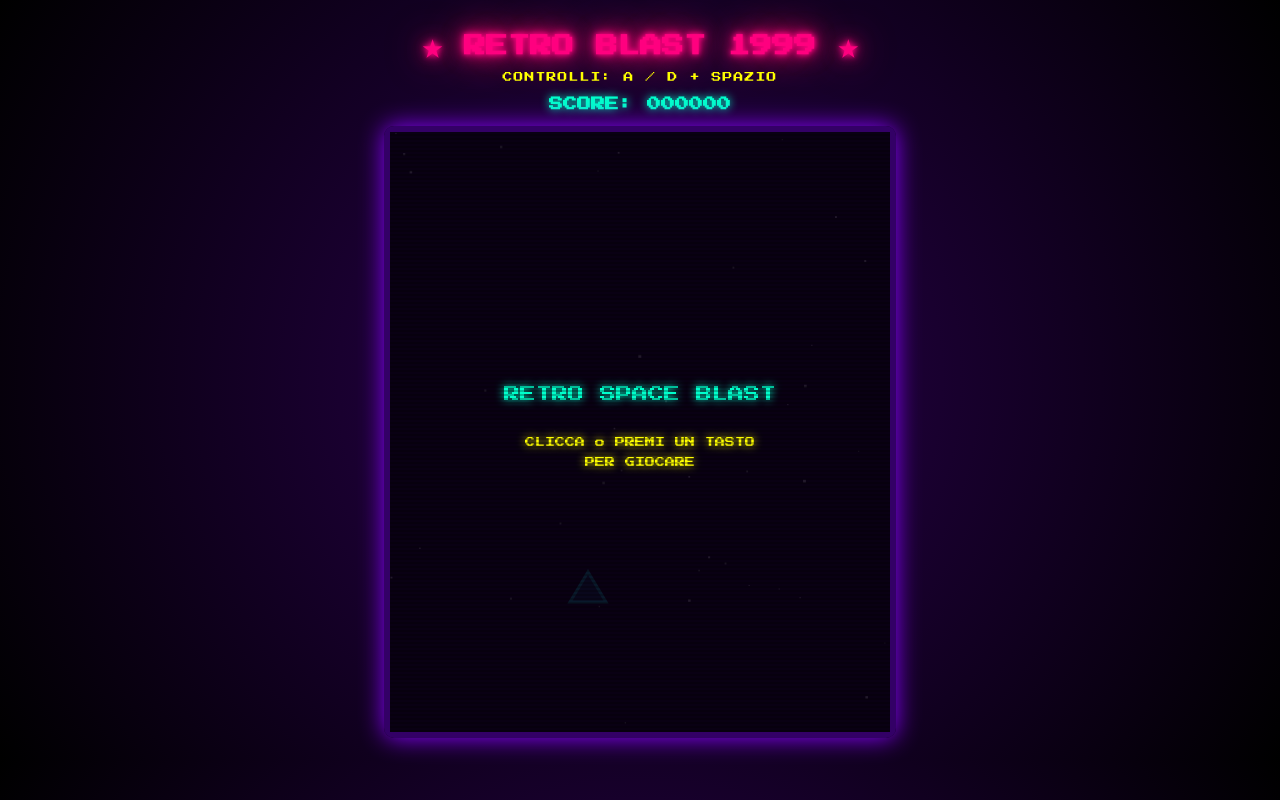
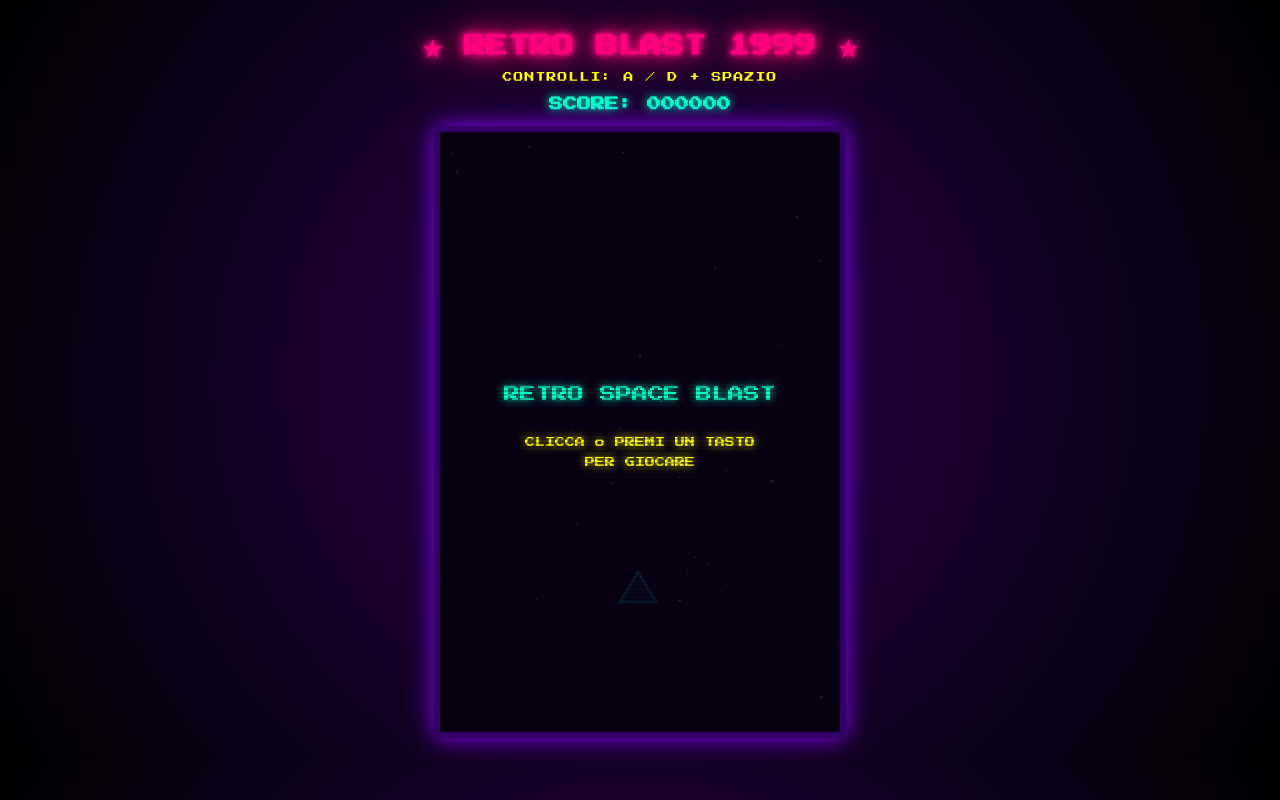
Before and after one commit to Giuricx/retro-space-blast, a plain HTML site: page index.html in a window 1280 px wide. Drawn offline with Linux system fonts and the light colour scheme.

Commit message:
Adjust canvas width in index.html
Updated canvas width from 500 to 400 pixels.

```diff
--- a/index.html
+++ b/index.html
@@ -20,7 +20,7 @@
 
     <!-- Schermo del canvas racchiuso nel cabinato CRT -->
     <div class="crt-screen">
-        <canvas id="canvas" width="500" height="600"></canvas>
+        <canvas id="canvas" width="400" height="600"></canvas>
     </div>
 
     <script src="script.js"></script>
```
